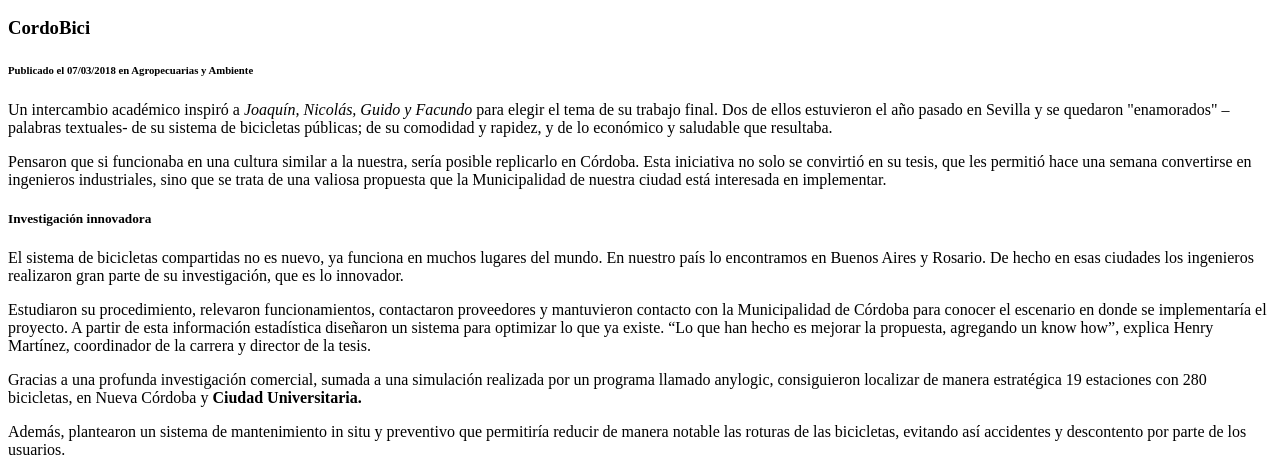
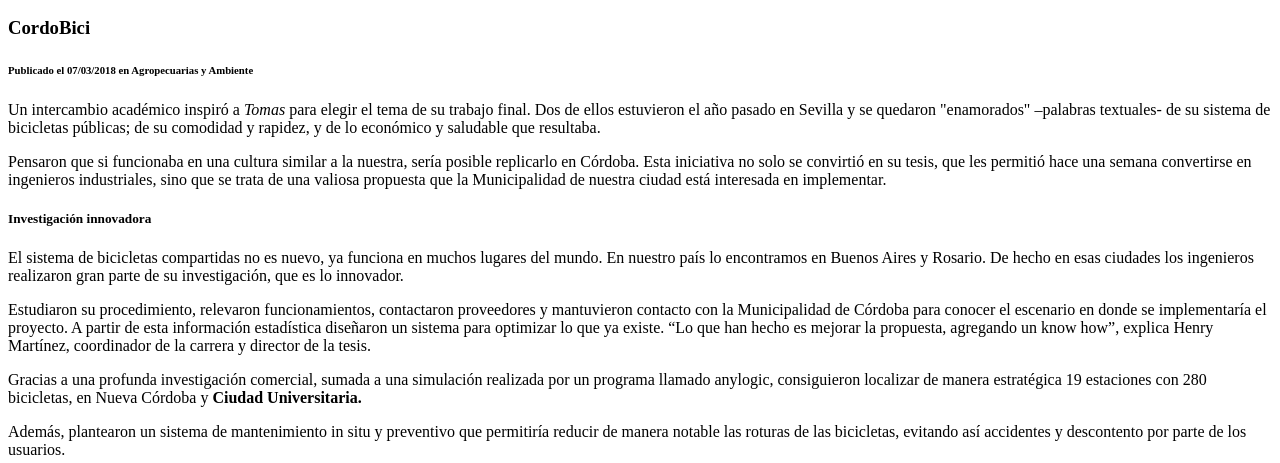
Before and after one commit to UCC-LabCompu2/ejercicios2022-TomiGarbe, a plain HTML site: page Ejercicios-HTML/ej_noticia.html in a window 1280 px wide. Shown: the part 337-800 px from the top of the page. Drawn offline with Linux system fonts and the light colour scheme.

Commit message:
Ejercicios Html y CSS

```diff
--- a/Ejercicios-HTML/ej_noticia.html
+++ b/Ejercicios-HTML/ej_noticia.html
@@ -17,7 +17,7 @@
 
     <h6>Publicado el 07/03/2018 en Agropecuarias y Ambiente</h6>
 
-    <p>Un intercambio académico inspiró a <i>Joaquín, Nicolás, Guido y Facundo</i> para elegir el tema de su trabajo final.
+    <p>Un intercambio académico inspiró a <i>Tomas</i> para elegir el tema de su trabajo final.
             Dos de ellos estuvieron el año pasado en Sevilla y se quedaron "enamorados" –palabras textuales- de su
             sistema de bicicletas públicas; de su comodidad y rapidez, y de lo económico y saludable que resultaba.</p>
 
```
